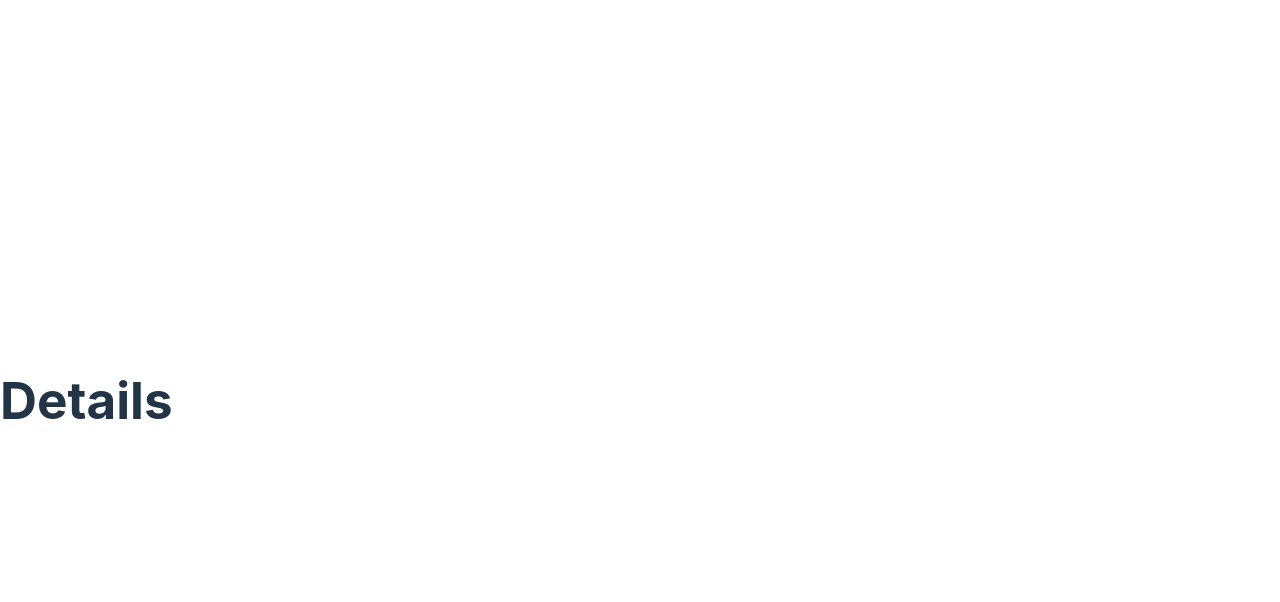
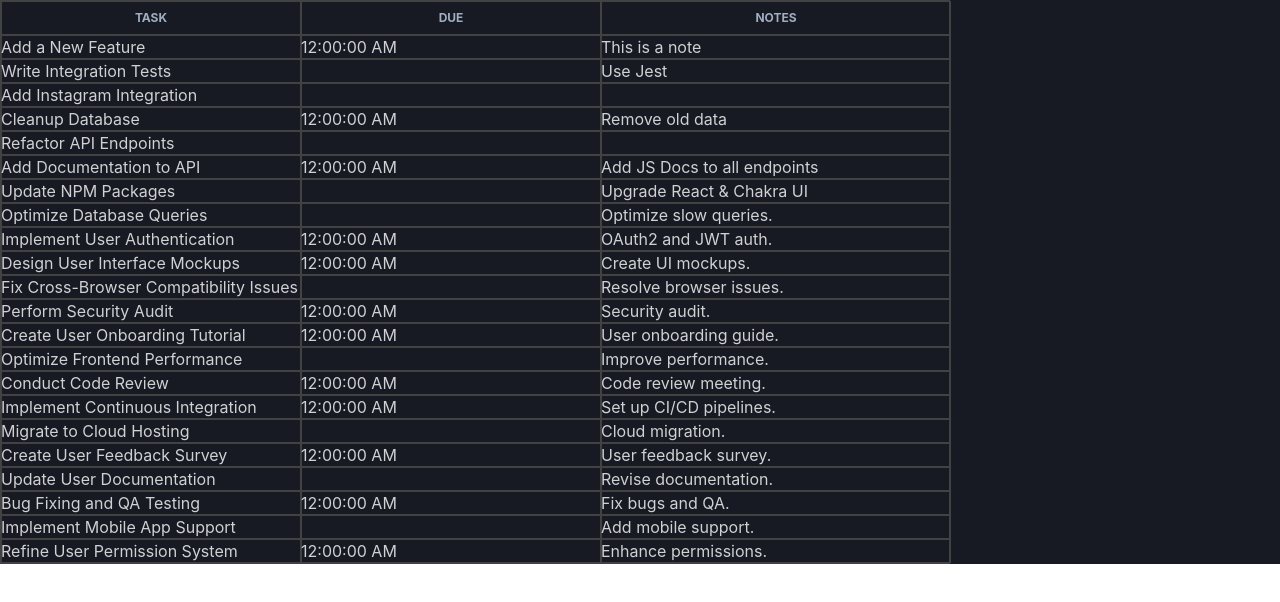
Before and after one commit to Jean-Markello/pokemon, a React (Vite) app: page / in a window 1280 px wide. Shown: the top 602 px of the page. Built offline with nearby package versions, Linux system fonts and the light colour scheme.

Commit message:
created table to with dummy data

```diff
--- a/src/App.jsx
+++ b/src/App.jsx
@@ -1,10 +1,15 @@
-import Details from './Components/Details';
+import Details from './Details';
+import { ChakraProvider } from '@chakra-ui/react'
+import theme from './theme'
 
 function App() {
   return (
-    <div>
-      <Details />
-    </div>
+    <ChakraProvider theme={theme}>
+      <div>
+        <Details />
+      </div>
+    </ChakraProvider>
+
   );
 }
 
--- /dev/null
+++ b/src/Details.jsx
@@ -0,0 +1,71 @@
+//import Fdata from "./Components/pokedex.json"
+import { getCoreRowModel, useReactTable, flexRender } from '@tanstack/react-table'
+import { useState } from 'react'
+import DATA from './data'
+import { Box } from "@chakra-ui/react"
+//import * as React from 'react';
+
+
+function Details() {
+
+  const [data, setData] = useState(DATA);
+  const columns = [
+    {
+      accessorKey: 'task',
+      header: "Task",
+      cell: (props) => <p>{props.getValue()}</p>,
+      size: 300
+    },
+    {
+      accessorKey: 'due',
+      header: 'Due',
+      cell: (props) => <p>{props.getValue()?.toLocaleTimeString()}</p>,
+      size: 300
+    },
+    {
+      accessorKey: 'notes',
+      header: 'Notes',
+      cell: (props) => <p>{props.getValue()}</p>,
+      size: 350
+    },
+
+
+  ];
+
+  const table = useReactTable({
+    data,
+    columns,
+    getCoreRowModel: getCoreRowModel(),
+  });
+
+  console.log(table.getHeaderGroups());
+
+  return (
+    <>
+      <Box className="table" w={table.getTotalSize()}>
+        {table.getHeaderGroups().map((headerGroup) => (
+          <Box className="tr" key={headerGroup.id}>
+            {headerGroup.headers.map((header) => (
+              <Box className="th" w={header.getSize()} key={header.id}>
+                {header.column.columnDef.header}
+              </Box>
+            ))}
+          </Box>
+        ))}
+        {
+          table.getRowModel().rows.map((row) => (
+            <Box className="tr" key={row.id}>
+              {row.getVisibleCells().map((cell) => (
+                <Box className="td" w={cell.column.getSize()} key={cell.id}>
+                  {flexRender(cell.column.columnDef.cell, cell.getContext())}
+                </Box>
+              ))}
+            </Box>
+          ))
+        }
+      </Box>
+    </>
+  );
+}
+
+export default Details;
--- /dev/null
+++ b/src/data.js
@@ -0,0 +1,151 @@
+const STATUS_ON_DECK = { id: 1, name: "On Deck", color: "blue.300" };
+const STATUS_IN_PROGRESS = {
+  id: 2,
+  name: "In Progress",
+  color: "yellow.400",
+};
+const STATUS_TESTING = { id: 3, name: "Testing", color: "pink.300" };
+const STATUS_DEPLOYED = { id: 4, name: "Deployed", color: "green.300" };
+export const STATUSES = [
+  STATUS_ON_DECK,
+  STATUS_IN_PROGRESS,
+  STATUS_TESTING,
+  STATUS_DEPLOYED,
+];
+
+const DATA = [
+  {
+    task: "Add a New Feature",
+    status: STATUS_ON_DECK,
+    due: new Date("2023/10/15"),
+    notes: "This is a note",
+  },
+  {
+    task: "Write Integration Tests",
+    status: STATUS_IN_PROGRESS,
+    due: null,
+    notes: "Use Jest",
+  },
+  {
+    task: "Add Instagram Integration",
+    status: STATUS_DEPLOYED,
+    due: null,
+    notes: "",
+  },
+  {
+    task: "Cleanup Database",
+    status: null,
+    due: new Date("2023/02/15"),
+    notes: "Remove old data",
+  },
+  {
+    task: "Refactor API Endpoints",
+    status: STATUS_TESTING,
+    due: null,
+    notes: "",
+  },
+  {
+    task: "Add Documentation to API",
+    status: null,
+    due: new Date("2023/09/12"),
+    notes: "Add JS Docs to all endpoints",
+  },
+  {
+    task: "Update NPM Packages",
+    status: STATUS_IN_PROGRESS,
+    due: null,
+    notes: "Upgrade React & Chakra UI",
+  },
+  {
+    task: "Optimize Database Queries",
+    status: STATUS_IN_PROGRESS,
+    due: null,
+    notes: "Optimize slow queries.",
+  },
+  {
+    task: "Implement User Authentication",
+    status: STATUS_ON_DECK,
+    due: new Date("2023/11/08"),
+    notes: "OAuth2 and JWT auth.",
+  },
+  {
+    task: "Design User Interface Mockups",
+    status: null,
+    due: new Date("2023/09/30"),
+    notes: "Create UI mockups.",
+  },
+  {
+    task: "Fix Cross-Browser Compatibility Issues",
+    status: STATUS_IN_PROGRESS,
+    due: null,
+    notes: "Resolve browser issues.",
+  },
+  {
+    task: "Perform Security Audit",
+    status: null,
+    due: new Date("2023/10/22"),
+    notes: "Security audit.",
+  },
+  {
+    task: "Create User Onboarding Tutorial",
+    status: STATUS_ON_DECK,
+    due: new Date("2023/11/15"),
+    notes: "User onboarding guide.",
+  },
+  {
+    task: "Optimize Frontend Performance",
+    status: STATUS_IN_PROGRESS,
+    due: null,
+    notes: "Improve performance.",
+  },
+  {
+    task: "Conduct Code Review",
+    status: null,
+    due: new Date("2023/10/05"),
+    notes: "Code review meeting.",
+  },
+  {
+    task: "Implement Continuous Integration",
+    status: STATUS_ON_DECK,
+    due: new Date("2023/11/01"),
+    notes: "Set up CI/CD pipelines.",
+  },
+  {
+    task: "Migrate to Cloud Hosting",
+    status: STATUS_DEPLOYED,
+    due: null,
+    notes: "Cloud migration.",
+  },
+  {
+    task: "Create User Feedback Survey",
+    status: null,
+    due: new Date("2023/09/25"),
+    notes: "User feedback survey.",
+  },
+  {
+    task: "Update User Documentation",
+    status: STATUS_TESTING,
+    due: null,
+    notes: "Revise documentation.",
+  },
+  {
+    task: "Bug Fixing and QA Testing",
+    status: null,
+    due: new Date("2023/10/10"),
+    notes: "Fix bugs and QA.",
+  },
+  {
+    task: "Implement Mobile App Support",
+    status: STATUS_IN_PROGRESS,
+    due: null,
+    notes: "Add mobile support.",
+  },
+  {
+    task: "Refine User Permission System",
+    status: null,
+    due: new Date("2023/09/18"),
+    notes: "Enhance permissions.",
+  },
+];
+
+export default DATA;
--- /dev/null
+++ b/src/styles.jsx
@@ -0,0 +1,65 @@
+const styles = {
+    global: {
+      "html, body": {
+        backgroundColor: "gray.900",
+        color: "whiteAlpha.800",
+      },
+      svg: {
+        cursor: "pointer",
+      },
+      ".table": {
+        border: "1px solid #424242",
+      },
+      ".tr": {
+        display: "flex",
+        width: "fit-content",
+      },
+      ".th, .td": { boxShadow: "inset 0 0 0 1px #424242" },
+      ".th": {
+        position: "relative",
+        display: "flex",
+        justifyContent: "center",
+        alignItems: "center",
+        color: "gray.400",
+        padding: "0.5rem",
+        fontWeight: "bold",
+        fontSize: "xs",
+        textTransform: "uppercase",
+        textAlign: "center",
+      },
+      ".td > input": {
+        m: "1",
+        padding: "0.2rem",
+        bg: "transparent",
+        maxW: "100%",
+      },
+      ".date-wrapper": {
+        display: "flex",
+        alignItems: "center",
+        w: "100%",
+        h: "100%",
+      },
+      ".resizer": {
+        position: "absolute",
+        opacity: 0,
+        top: 0,
+        right: 0,
+        h: "100%",
+        w: "5px",
+        bg: "#27bbff",
+        cursor: "col-resize",
+        userSelect: "none",
+        touchAction: "none",
+        borderRadius: "6px",
+      },
+      ".resizer.isResizing": {
+        bg: "#2eff31",
+        opacity: 1,
+      },
+      "*:hover > .resizer": {
+        opacity: 1,
+      },
+    },
+  };
+
+  export default styles;
--- /dev/null
+++ b/src/theme.jsx
@@ -0,0 +1,14 @@
+import { extendTheme } from "@chakra-ui/react";
+import styles from "./styles";
+
+const config = {
+  initialColorMode: "dark",
+  useSystemColorMode: false,
+};
+
+const theme = extendTheme({
+  styles,
+  config,
+});
+
+export default theme;
```
